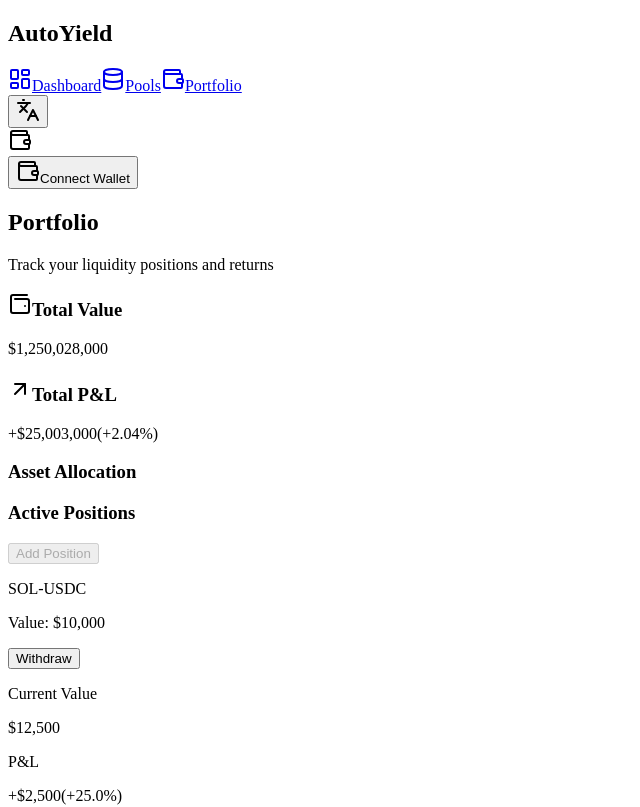
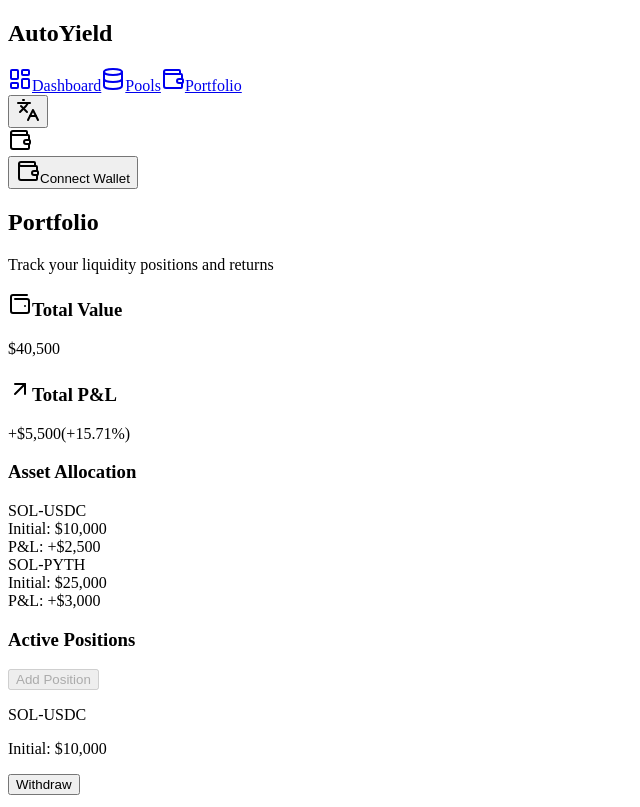
Before and after one commit to AutoYield-DeFi/AY, a React (Vite) app in the folder client/: page /portfolio in a window 1280 px wide. Shown: the top 807 px of the page, without its empty margins (0-640 px from the left). Built offline with nearby package versions, Linux system fonts and the light colour scheme.

Commit message:
Enhance portfolio page with detailed asset breakdown and P&L display.
Screenshot: https://storage.googleapis.com/screenshot-production-us-central1/7d76da56-91a3-4197-acd7-40c116d48bcd/54abc945-d462-4430-b837-bfd737e664cb.jpg

```diff
--- a/client/src/components/portfolio/assets-chart.tsx
+++ b/client/src/components/portfolio/assets-chart.tsx
@@ -1,6 +1,7 @@
 import { PieChart, Pie, Cell, ResponsiveContainer, Legend } from "recharts";
 import { Card, CardContent, CardHeader, CardTitle } from "@/components/ui/card";
 import { portfolioPositions, pools } from "@/lib/mock-data";
+import { formatCurrency } from "@/lib/utils";
 
 const COLORS = ['#9333ea', '#c084fc', '#e9d5ff'];
 
@@ -9,9 +10,13 @@ export function AssetsChart() {
     const pool = pools.find(p => p.id === position.poolId);
     return {
       name: pool?.name,
-      value: position.value
+      value: Number(position.value),
+      amount: Number(position.amount),
+      pnl: Number(position.pnl)
     };
   });
+
+  const totalValue = data.reduce((sum, item) => sum + item.value, 0);
 
   return (
     <Card className="col-span-4 card-gradient">
@@ -30,14 +35,39 @@ export function AssetsChart() {
                 outerRadius={120}
                 fill="#8884d8"
                 dataKey="value"
+                label={({ name, value }) => `${name} (${((value/totalValue)*100).toFixed(1)}%)`}
               >
                 {data.map((entry, index) => (
                   <Cell key={`cell-${index}`} fill={COLORS[index % COLORS.length]} />
                 ))}
               </Pie>
-              <Legend />
+              <Legend
+                formatter={(value, entry) => {
+                  const dataItem = data.find(d => d.name === value);
+                  return `${value} - ${formatCurrency(dataItem?.value || 0)}`;
+                }}
+              />
             </PieChart>
           </ResponsiveContainer>
+        </div>
+
+        <div className="grid grid-cols-1 md:grid-cols-3 gap-4 mt-4 pt-4 border-t">
+          {data.map((item, index) => (
+            <div key={index} className="text-sm">
+              <div className="flex items-center gap-2">
+                <div className="w-3 h-3 rounded-full" style={{ backgroundColor: COLORS[index % COLORS.length] }} />
+                <span className="font-medium">{item.name}</span>
+              </div>
+              <div className="ml-5 space-y-1 mt-1">
+                <div className="text-muted-foreground">
+                  Initial: {formatCurrency(item.amount)}
+                </div>
+                <div className={item.pnl >= 0 ? 'text-green-500' : 'text-red-500'}>
+                  P&L: {item.pnl >= 0 ? '+' : ''}{formatCurrency(item.pnl)}
+                </div>
+              </div>
+            </div>
+          ))}
         </div>
       </CardContent>
     </Card>
--- a/client/src/pages/portfolio.tsx
+++ b/client/src/pages/portfolio.tsx
@@ -11,8 +11,8 @@ import type { Position } from "@shared/schema";
 export default function Portfolio() {
   const [selectedPosition, setSelectedPosition] = useState<Position | null>(null);
 
-  const totalValue = portfolioPositions.reduce((sum, pos) => sum + pos.value, 0);
-  const totalPnL = portfolioPositions.reduce((sum, pos) => sum + pos.pnl, 0);
+  const totalValue = portfolioPositions.reduce((sum, pos) => sum + Number(pos.value), 0);
+  const totalPnL = portfolioPositions.reduce((sum, pos) => sum + Number(pos.pnl), 0);
   const pnlPercentage = (totalPnL / (totalValue - totalPnL)) * 100;
 
   return (
@@ -76,7 +76,7 @@ export default function Portfolio() {
         <div className="grid gap-4 grid-cols-1 md:grid-cols-2 lg:grid-cols-3">
           {portfolioPositions.map(position => {
             const pool = pools.find(p => p.id === position.poolId);
-            const pnlPercentage = (position.pnl / (position.value - position.pnl)) * 100;
+            const pnlPercentage = (Number(position.pnl) / (Number(position.value) - Number(position.pnl))) * 100;
 
             return (
               <Card key={position.id} className="card-gradient">
@@ -86,7 +86,7 @@ export default function Portfolio() {
                       <div>
                         <p className="font-medium text-lg">{pool?.name}</p>
                         <p className="text-sm text-muted-foreground">
-                          Value: {formatCurrency(position.amount)}
+                          Initial: {formatCurrency(Number(position.amount))}
                         </p>
                       </div>
                       <Button
@@ -98,15 +98,15 @@ export default function Portfolio() {
                       </Button>
                     </div>
 
-                    <div className="flex justify-between items-center pt-2 border-t border-border">
+                    <div className="flex justify-between items-center pt-2 border-t">
                       <div>
                         <p className="text-sm text-muted-foreground">Current Value</p>
-                        <p className="font-medium">{formatCurrency(position.value)}</p>
+                        <p className="font-medium">{formatCurrency(Number(position.value))}</p>
                       </div>
                       <div className="text-right">
                         <p className="text-sm text-muted-foreground">P&L</p>
-                        <p className={`font-medium ${position.pnl >= 0 ? 'text-green-500' : 'text-red-500'}`}>
-                          {position.pnl >= 0 ? '+' : ''}{formatCurrency(position.pnl)}
+                        <p className={`font-medium ${Number(position.pnl) >= 0 ? 'text-green-500' : 'text-red-500'}`}>
+                          {Number(position.pnl) >= 0 ? '+' : ''}{formatCurrency(Number(position.pnl))}
                           <span className="text-xs ml-1">
                             ({pnlPercentage >= 0 ? '+' : ''}{pnlPercentage.toFixed(1)}%)
                           </span>
```
